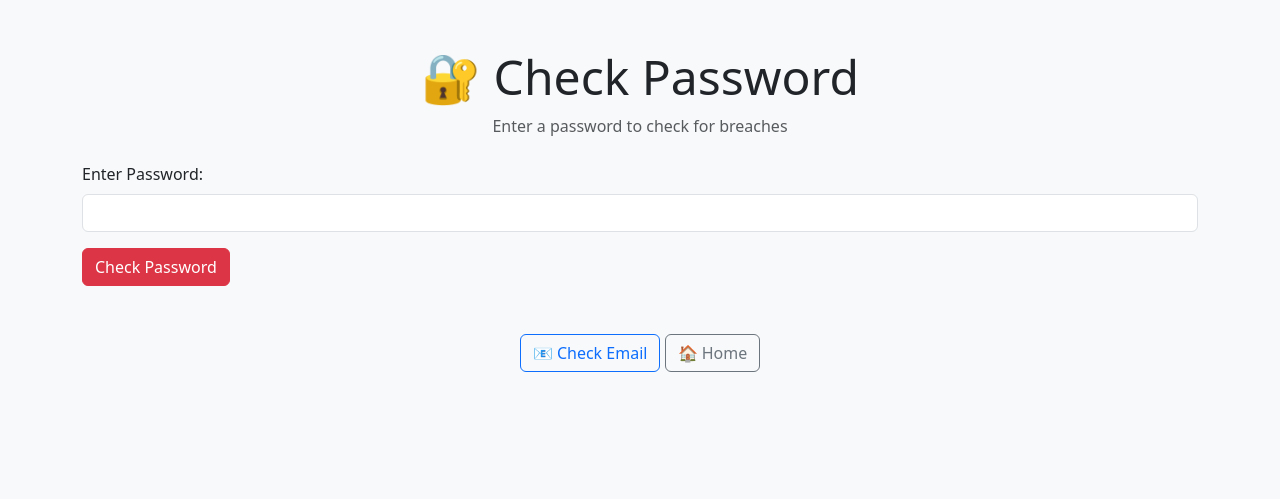
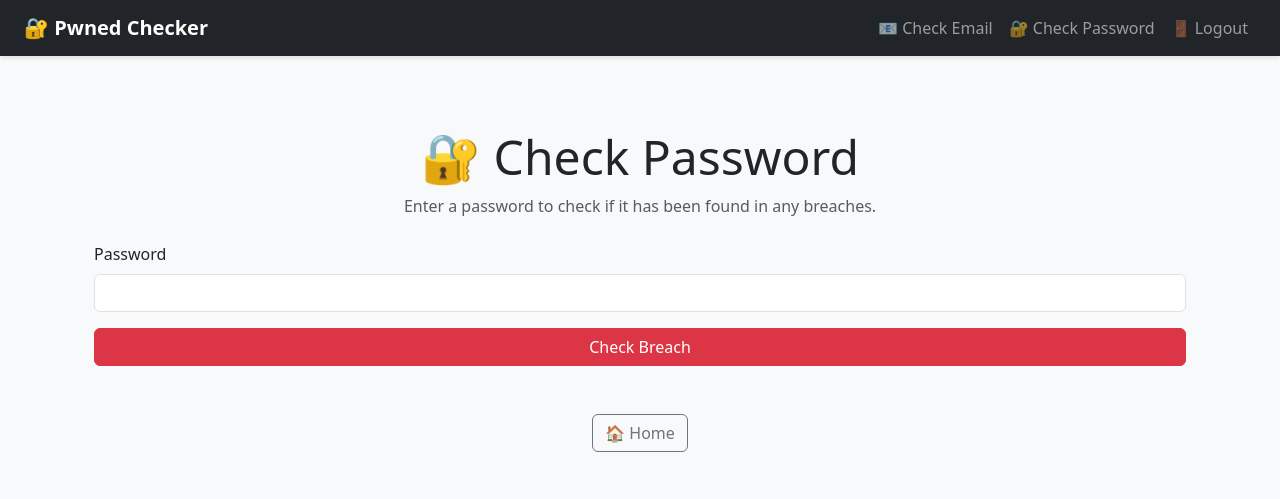
Before and after one commit to eson25/test, a Flask app: page /check-password in a window 1280 px wide. Shown: the top 499 px of the page. Run offline with Flask 3, Linux system fonts and the light colour scheme; a user stored in the database is signed in.

Commit message:
modified:   pwned-checker/instance/users.db 	modified:   pwned-checker/main.py 	modified:   pwned-checker/templates/base.html 	modified:   pwned-checker/templates/check_email.html 	modified:   pwned-checker/templates/check_password.html 	modified:   pwned-checker/templates/home.html 	modified:   pwned-checker/templates/results.html

```diff
--- a/pwned-checker/main.py
+++ b/pwned-checker/main.py
@@ -24,32 +24,31 @@ HIBP_URL = "https://haveibeenpwned.com/api/v3/breachedaccount/"
 def load_user(user_id):
     return User.query.get(int(user_id))
 
-@app.route('/check-password')
+@app.route('/check-password', methods=['GET', 'POST'])
 @login_required
 def check_password():
-    breached = None
-    count = 0
-
     if request.method == 'POST':
         password = request.form['password']
+
+        # Simple HIBP password check
+        import hashlib
         sha1_password = hashlib.sha1(password.encode('utf-8')).hexdigest().upper()
         prefix = sha1_password[:5]
         suffix = sha1_password[5:]
+        url = f"https://api.pwnedpasswords.com/range/{prefix}"
+        res = requests.get(url)
 
-        response = requests.get(f'https://api.pwnedpasswords.com/range/{prefix}')
-        if response.status_code == 200:
-            hashes = (line.split(':') for line in response.text.splitlines())
-            for hash_suffix, breach_count in hashes:
+        pwned_count = 0
+        if res.status_code == 200:
+            hashes = (line.split(':') for line in res.text.splitlines())
+            for hash_suffix, count in hashes:
                 if hash_suffix == suffix:
-                    breached = True
-                    count = int(breach_count)
+                    pwned_count = int(count)
                     break
-            else:
-                breached = False
-        else:
-            flash("Error checking password", "danger")
 
-    return render_template('check_password.html', breached=breached, count=count)
+        return render_template('results.html', password=password, pwned_count=pwned_count)
+
+    return render_template('check_password.html')
 
 @app.route('/check-email', methods=['GET', 'POST'])
 @login_required
--- a/pwned-checker/templates/base.html
+++ b/pwned-checker/templates/base.html
@@ -1,29 +1,63 @@
 <!DOCTYPE html>
-
-{% if show_navbar is not defined or show_navbar %}
-<nav class="navbar">
-  <a href="{{ url_for('home') }}" class="logo">🔍 Pwned Checker</a>
-{% if current_user.is_authenticated %}
-  <span class="nav-user">Logged in as {{ current_user.email }}</span>
-  <a href="{{ url_for('logout') }}" class="nav-link">Logout</a>
-{% else %}
-  <a href="{{ url_for('login') }}" class="nav-link">Login</a>
-{% endif %}
-</nav>
-{% endif %}
-
-
-<html>
+<html lang="en">
 <head>
-    <title>Pwned Checker</title>
-    <link rel="stylesheet" href="{{ url_for('static', filename='style.css') }}">
+  <meta charset="UTF-8">
+  <title>{% block title %}Pwned Checker{% endblock %}</title>
+  <meta name="viewport" content="width=device-width, initial-scale=1">
+  <link href="https://cdn.jsdelivr.net/npm/bootstrap@5.3.0/dist/css/bootstrap.min.css" rel="stylesheet">
+  <style>
+    body {
+      background-color: #f8f9fa;
+    }
+    .navbar-brand {
+      font-weight: bold;
+      font-size: 1.4rem;
+    }
+    .navbar {
+      box-shadow: 0 2px 4px rgba(0,0,0,0.1);
+    }
+    .nav-link:hover {
+      text-decoration: underline;
+    }
+  </style>
 </head>
 <body>
-    {% with messages = get_flashed_messages(with_categories=true) %}
-      {% for category, message in messages %}
-        <div class="flash {{ category }}">{{ message }}</div>
-      {% endfor %}
-    {% endwith %}
-    {% block content %}{% endblock %}
+
+<!-- Navbar -->
+<nav class="navbar navbar-expand-lg navbar-dark bg-dark">
+  <div class="container-fluid px-4">
+    <a class="navbar-brand" href="{{ url_for('home') }}">🔐 Pwned Checker</a>
+    <button class="navbar-toggler" type="button" data-bs-toggle="collapse" data-bs-target="#navbarNav">
+      <span class="navbar-toggler-icon"></span>
+    </button>
+
+    <div class="collapse navbar-collapse justify-content-end" id="navbarNav">
+      <ul class="navbar-nav">
+        <li class="nav-item">
+          <a class="nav-link" href="{{ url_for('check_email') }}">📧 Check Email</a>
+        </li>
+        <li class="nav-item">
+          <a class="nav-link" href="{{ url_for('check_password') }}">🔐 Check Password</a>
+        </li>
+        {% if current_user.is_authenticated %}
+        <li class="nav-item">
+          <a class="nav-link" href="{{ url_for('logout') }}">🚪 Logout</a>
+        </li>
+        {% else %}
+        <li class="nav-item">
+          <a class="nav-link" href="{{ url_for('login') }}">🔑 Login</a>
+        </li>
+        {% endif %}
+      </ul>
+    </div>
+  </div>
+</nav>
+
+<!-- Main Content -->
+<div class="container mt-4">
+  {% block content %}{% endblock %}
+</div>
+
+<script src="https://cdn.jsdelivr.net/npm/bootstrap@5.3.0/dist/js/bootstrap.bundle.min.js"></script>
 </body>
 </html>
--- a/pwned-checker/templates/check_email.html
+++ b/pwned-checker/templates/check_email.html
@@ -1,3 +1,5 @@
+{% extends "base.html" %}
+{% block content %}
 <!-- templates/check_email.html -->
 <!DOCTYPE html>
 <html lang="en">
@@ -51,3 +53,4 @@
 <script src="https://cdn.jsdelivr.net/npm/bootstrap@5.3.0/dist/js/bootstrap.bundle.min.js"></script>
 </body>
 </html>
+{% endblock %}
--- a/pwned-checker/templates/check_password.html
+++ b/pwned-checker/templates/check_password.html
@@ -1,3 +1,5 @@
+{% extends "base.html" %}
+{% block content %}
 <!-- templates/check_password.html -->
 <!DOCTYPE html>
 <html lang="en">
@@ -10,32 +12,21 @@
   <div class="container py-5">
     <div class="text-center mb-4">
       <h1 class="display-5">🔐 Check Password</h1>
-      <p class="text-muted">Enter a password to check for breaches</p>
+      <p class="text-muted">Enter a password to check if it has been found in any breaches.</p>
     </div>
 
     <form method="POST" action="{{ url_for('check_password') }}">
-    <div class="mb-3">
-        <label for="password" class="form-label">Enter Password:</label>
+      <div class="mb-3">
+        <label for="password" class="form-label">Password</label>
         <input type="password" class="form-control" id="password" name="password" required>
-    </div>
-    <button type="submit" class="btn btn-danger">Check Password</button>
+      </div>
+      <button type="submit" class="btn btn-danger w-100">Check Breach</button>
     </form>
 
-
-    {% if breached %}
-      <div class="alert alert-danger text-center">
-        ⚠️ This password has been found in <strong>{{ count }}</strong> data breaches.
-      </div>
-    {% elif breached is not none %}
-      <div class="alert alert-success text-center">
-        ✅ This password has not been found in any known breaches.
-      </div>
-    {% endif %}
-
     <div class="text-center mt-5">
-      <a href="{{ url_for('check_email') }}" class="btn btn-outline-primary">📧 Check Email</a>
       <a href="{{ url_for('home') }}" class="btn btn-outline-secondary">🏠 Home</a>
     </div>
   </div>
 </body>
 </html>
+{% endblock %}
```
Also changed, not shown: pwned-checker/templates/home.html (+10 -9 lines), pwned-checker/templates/results.html (+20 -0 lines), pwned-checker/instance/users.db.
